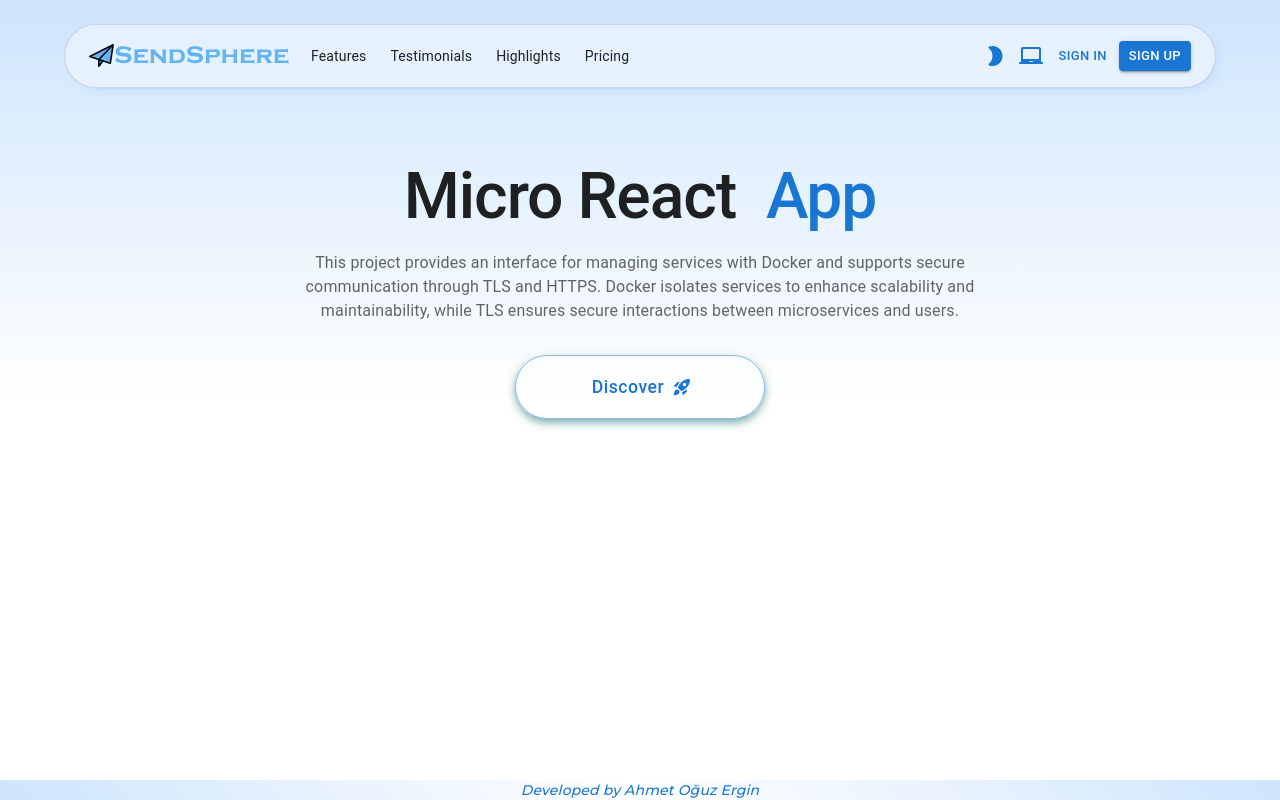
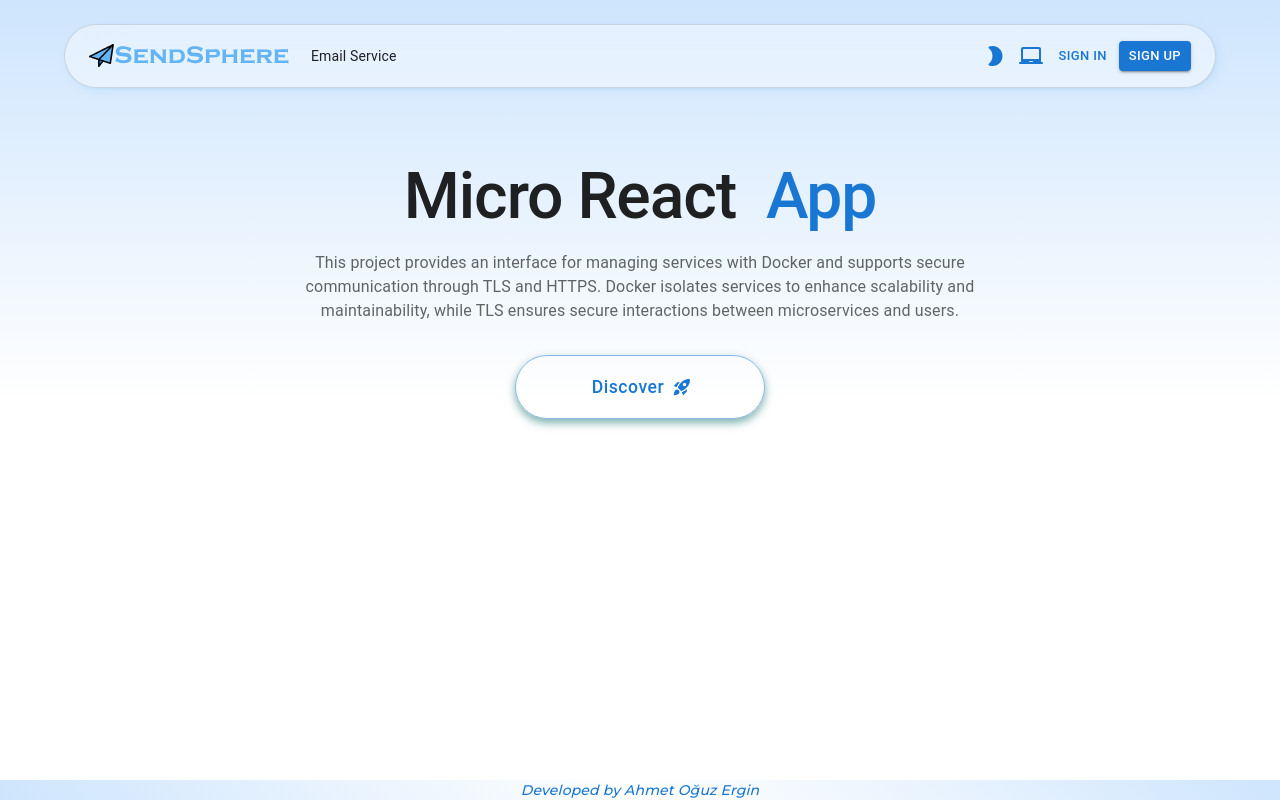
Before and after one commit to ahmettoguz/Micro-Frontend, a React (Vite) app: page / in a window 1280 px wide. Shown: the top 800 px of the page. Built offline with nearby package versions, Linux system fonts and the light colour scheme.

Commit message:
app bar updated

```diff
--- a/src/components/sections/XAppBar.tsx
+++ b/src/components/sections/XAppBar.tsx
@@ -13,7 +13,6 @@ import { useEffect, useState } from "react";
 import logo from "../../assets/logo.svg";
 import XToggleColorMode from "../../core-coponents/XToggleColorMode";
 import XToggleThemeMode from "../../core-coponents/XToggleThemeMode";
-import { capitalizeFirstLetter } from "../../utils/stringFunctions";
 
 interface LogoStyle {
   width: string;
@@ -35,10 +34,10 @@ interface XAppBarProps {
 }
 
 const leftMenuItemIdList = [
-  "features",
-  "testimonials",
-  "highlights",
-  "pricing",
+  {
+    name: "Email Service",
+    id: "email-service",
+  },
 ];
 
 export default function XAppBar({
@@ -106,14 +105,14 @@ export default function XAppBar({
         </a>
 
         <Box sx={{ display: { xs: "none", md: "flex" }, pl: "10px" }}>
-          {leftMenuItemIdList.map((id) => (
+          {leftMenuItemIdList.map((item) => (
             <MenuItem
-              key={id}
-              onClick={() => scrollToSection(id)}
+              key={item.id}
+              onClick={() => scrollToSection(item.id)}
               sx={{ py: "10px", px: "12px" }}
             >
               <Typography variant="body2" color="text.primary">
-                {capitalizeFirstLetter(id)}
+                {item.name}
               </Typography>
             </MenuItem>
           ))}
@@ -208,13 +207,13 @@ export default function XAppBar({
               />
             </Box>
 
-            {leftMenuItemIdList.map((id) => (
+            {leftMenuItemIdList.map((item) => (
               <MenuItem
-                key={id}
-                onClick={() => scrollToSection(id)}
+                key={item.id}
+                onClick={() => scrollToSection(item.id)}
                 sx={{ py: "10px", px: "15px" }}
               >
-                {capitalizeFirstLetter(id)}
+                {item.name}
               </MenuItem>
             ))}
 
```
